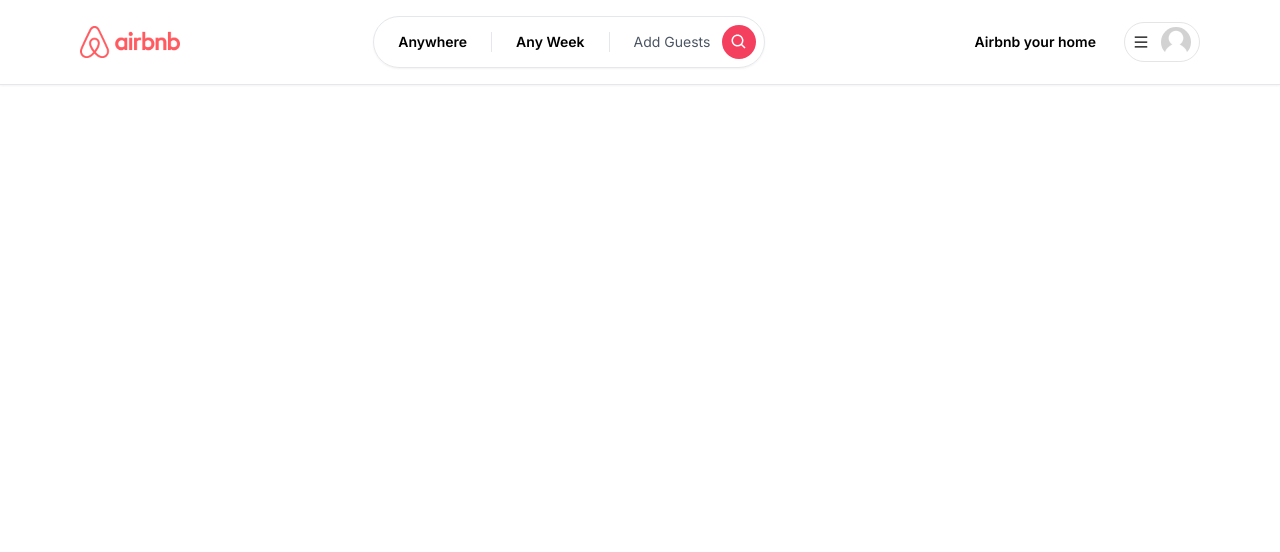
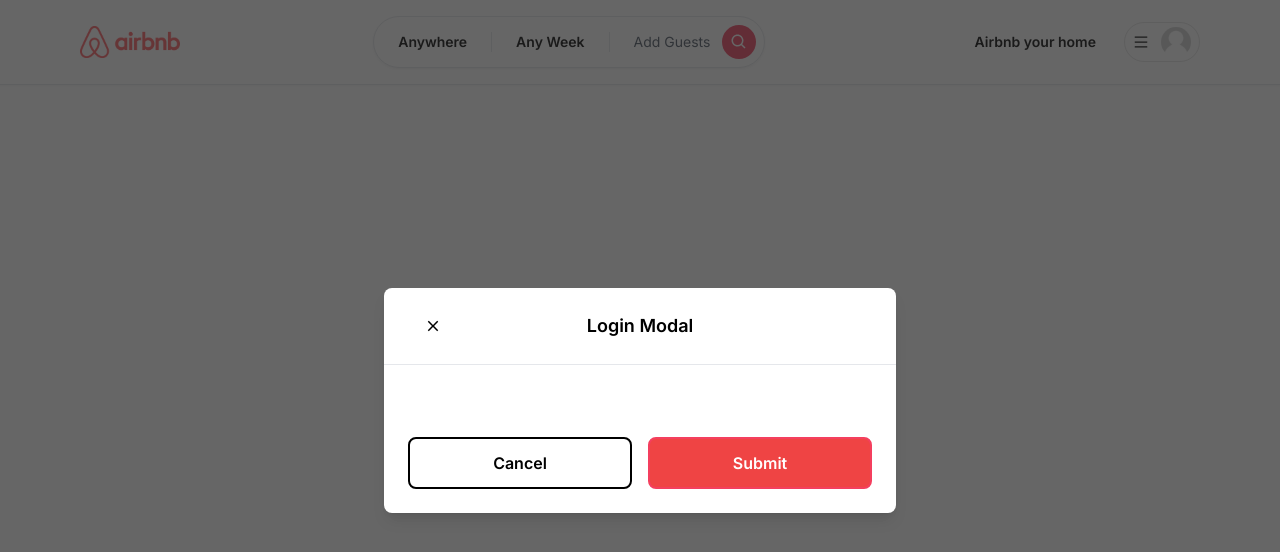
Before and after one commit to ethanlamm/Airbnb, a Next.js app: page / in a window 1280 px wide. Shown: the top 552 px of the page. Built offline with nearby package versions, Linux system fonts and the light colour scheme.

Commit message:
Modal UI

```diff
--- /dev/null
+++ b/app/components/Button.tsx
@@ -0,0 +1,35 @@
+"use client"
+
+import React, { MouseEvent } from "react"
+import { IconType } from "react-icons"
+
+interface ButtonProps {
+	label?: string
+	onClick: (e: MouseEvent<HTMLButtonElement>) => void
+	disabled?: boolean
+	outline?: boolean
+	small?: boolean
+	Icon?: IconType
+}
+
+export default function Button({ label = "My Button", onClick, disabled, outline, small, Icon }: ButtonProps) {
+	return (
+		<button
+			onClick={onClick}
+			disabled={disabled}
+			className={`
+            relative disabled:opacity-70 disabled:cursor-not-allowed rounded-lg hover:opacity-80 transition w-full
+            ${outline ? "bg-white border-black text-black" : "bg-red-500 border-rose-500 text-white"}
+            ${small ? "py-1 text-sm font-light border-[1px]" : "py-3 text-md font-semibold border-2"}
+            `}
+		>
+			{Icon && (
+				<Icon
+					size={24}
+					className="absolute letf-4 top-3"
+				/>
+			)}
+			{label}
+		</button>
+	)
+}
--- /dev/null
+++ b/app/components/Modal/Modal.tsx
@@ -0,0 +1,105 @@
+"use client"
+
+import React, { useCallback, useEffect, useState } from "react"
+import { IoMdClose } from "react-icons/io"
+import Button from "../Button"
+
+interface ModalProps {
+	isOpen?: boolean
+	onClose: () => void
+	onSubmit: () => void
+	title?: string
+	body?: React.ReactElement
+	footer?: React.ReactElement
+	actionLabel: string
+	disabled?: boolean
+	secondaryAction?: () => void
+	secondaryActionLabel?: string
+}
+
+export default function Modal({
+	isOpen = false,
+	onClose,
+	onSubmit,
+	title,
+	body,
+	footer,
+	actionLabel,
+	disabled,
+	secondaryAction,
+	secondaryActionLabel
+}: ModalProps) {
+	const [showModal, setShowModal] = useState(isOpen)
+
+	// 初始化、isOpen改变时，实现开关
+	useEffect(() => {
+		setShowModal(isOpen)
+	}, [isOpen])
+
+	// 实现关闭
+	const handleClose = useCallback(() => {
+		if (disabled) return
+		setShowModal(false)
+		setTimeout(() => {
+			onClose()
+		}, 300)
+	}, [disabled, onClose])
+
+	// 实现submit
+	const handleSubmit = useCallback(() => {
+		if (disabled) return
+		onSubmit()
+	}, [disabled, onSubmit])
+
+	// secondaryAction
+	const handleSecondaryAction = useCallback(() => {
+		if (disabled || !secondaryAction) return
+		secondaryAction()
+	}, [disabled, secondaryAction])
+
+	if (!isOpen) return null
+	return (
+		<div className="flex items-center justify-center overflow-x-hidden overflow-y-auto fixed inset-0 z-50 outline-none focus:outline-none bg-neutral-800/70">
+			<div className="relative w-full md:w-4/6 lg:w-3/6 xl:w-2/5 my-6 mx-auto h-full lg:h-auto md:h-auto">
+				{/* CONTENT */}
+				<div
+					className={`translate duration-300 h-full
+					${showModal ? "translate-y-0 opacity-100" : "translate-y-full opacity-0"}`}
+				>
+					<div className="translate h-full lg:h-auto md:h-auto border-0 rounded-lg shadow-lg relative flex flex-col w-full bg-white outline-none focus:outline-none">
+						{/* HEADER */}
+						<div className="flex items-center justify-center p-6 rounded-t relative border-b-[1px]">
+							<button
+								onClick={handleClose}
+								className="p-1 border-0 hover:opacity-70 transition absolute left-9"
+							>
+								<IoMdClose size={18} />
+							</button>
+							<div className="text-lg font-semibold">{title}</div>
+						</div>
+						{/* BODY */}
+						<div className="relative p-6 flex-auto">{body}</div>
+						{/* FOOTER */}
+						<div className="flex flex-col gpa-2 p-6">
+							<div className="flex flex-row items-center gap-4 w-full">
+								{secondaryActionLabel && (
+									<Button
+										outline
+										disabled={disabled}
+										label={secondaryActionLabel}
+										onClick={handleSecondaryAction}
+									/>
+								)}
+								<Button
+									disabled={disabled}
+									label={actionLabel}
+									onClick={handleSubmit}
+								/>
+							</div>
+						</div>
+					</div>
+				</div>
+			</div>
+		</div>
+	)
+}
--- a/app/layout.tsx
+++ b/app/layout.tsx
@@ -1,7 +1,8 @@
 import "./globals.css"
 
-import ClientOnly from "@/components/ClientOnly"
-import Navbar from "@/components/Navbar/Navbar"
+import ClientOnly from "./components/ClientOnly"
+import Navbar from "./components/Navbar/Navbar"
+import Modal from "./components/Modal/Modal"
 
 import { Inter } from "next/font/google"
 const inter = Inter({ subsets: ["latin"] })
@@ -12,10 +13,17 @@
 }
 
 export default function RootLayout({ children }: { children: React.ReactNode }) {
+	const handleSecondaryAction = () => {}
 	return (
 		<html lang="en">
 			<body className={inter.className}>
 				<ClientOnly>
+					<Modal
+						isOpen
+						title="Login Modal"
+						actionLabel="Submit"
+						secondaryActionLabel="Cancel"
+					/>
 					<Navbar />
 				</ClientOnly>
 				{children}
--- a/package.json
+++ b/package.json
@@ -21,6 +21,7 @@
     "react-dom": "18.2.0",
     "react-icons": "^4.8.0",
     "tailwindcss": "3.3.1",
-    "typescript": "5.0.4"
+    "typescript": "5.0.4",
+    "zustand": "^4.3.7"
   }
 }
```
Also changed, not shown: app/components/Avatar.tsx (renamed from components/Avatar.tsx), app/components/ClientOnly.tsx (renamed from components/ClientOnly.tsx), app/components/Container.tsx (renamed from components/Container.tsx), app/components/Navbar/Logo.tsx (renamed from components/Navbar/Logo.tsx), app/components/Navbar/MenuItem.tsx (renamed from components/Navbar/MenuItem.tsx), app/components/Navbar/Navbar.tsx (renamed from components/Navbar/Navbar.tsx), app/components/Navbar/Search.tsx (renamed from components/Navbar/Search.tsx), app/components/Navbar/UserMenu.tsx (renamed from components/Navbar/UserMenu.tsx), 1 other file (tests, documents, lock files or other folders).
